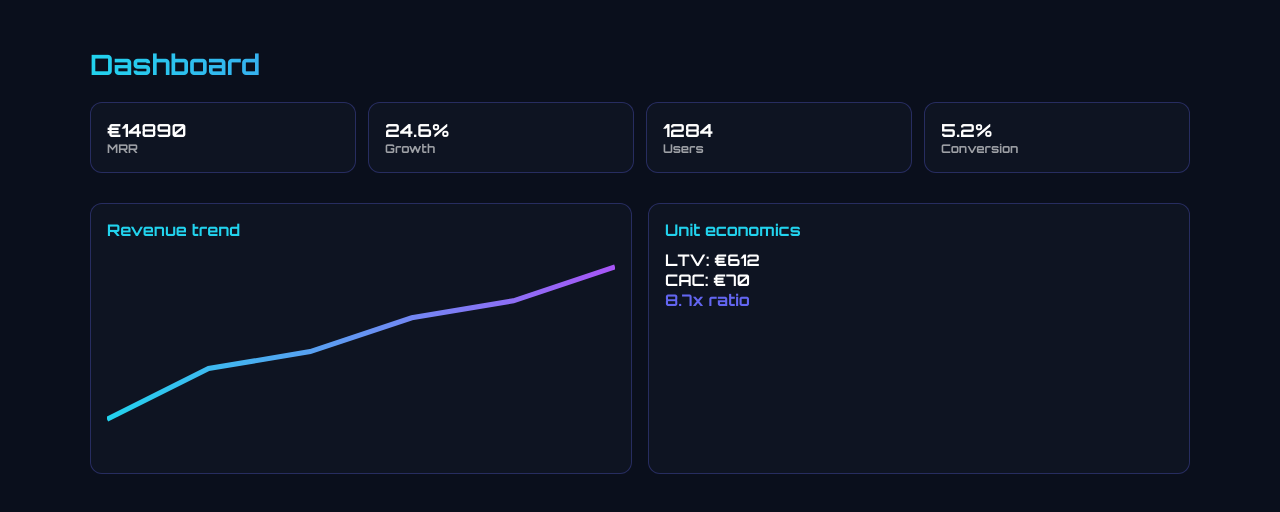
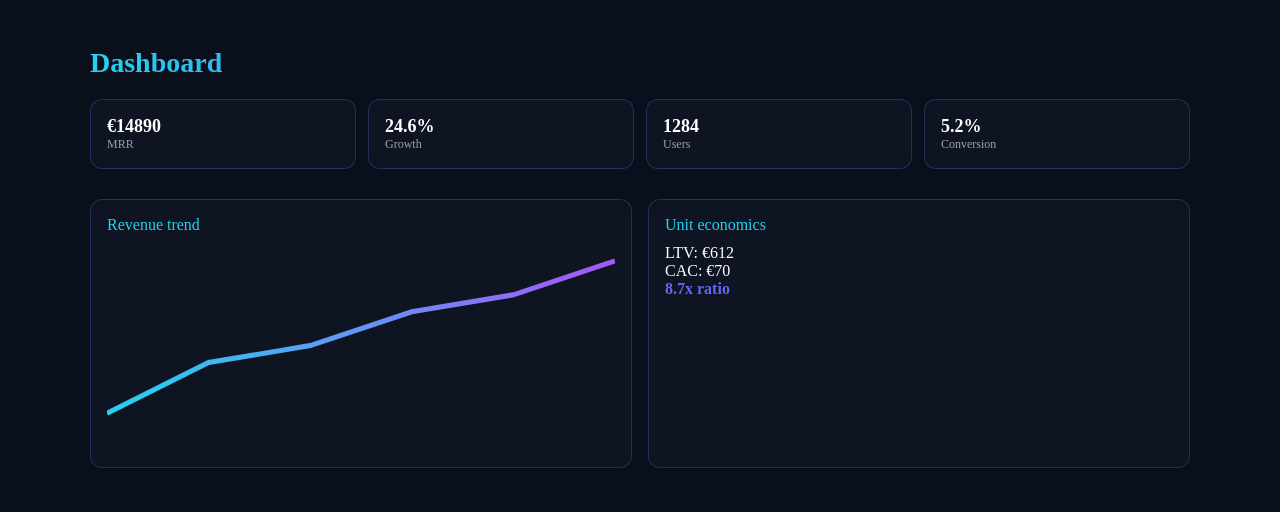
Before and after one commit to TogaraCode/ai-saas-platform, a Next.js app: page /dashboard in a window 1280 px wide. Shown: the top 512 px of the page. Built offline with nearby package versions, Linux system fonts and the light colour scheme.

Commit message:
Refactor RootLayout by removing metadata and styles
Removed metadata export and simplified body styling.

```diff
--- a/app/layout.js
+++ b/app/layout.js
@@ -1,25 +1,7 @@
-export const metadata = {
-  title: "NEXUS CORE — AI SaaS Engine",
-  description: "Validate and build AI SaaS ideas with data-driven intelligence"
-}
-
 export default function RootLayout({ children }) {
   return (
     <html lang="en">
-      <head>
-        <link
-          href="https://fonts.googleapis.com/css2?family=Orbitron:wght@700;900&family=Space+Grotesk:wght@400;600&display=swap"
-          rel="stylesheet"
-        />
-      </head>
-
-      <body
-        style={{
-          margin: 0,
-          fontFamily: "'Orbitron','Space Grotesk',system-ui",
-          background: "#020617"
-        }}
-      >
+      <body style={{ margin: 0, background: "#020617", color: "white" }}>
         {children}
       </body>
     </html>
```
